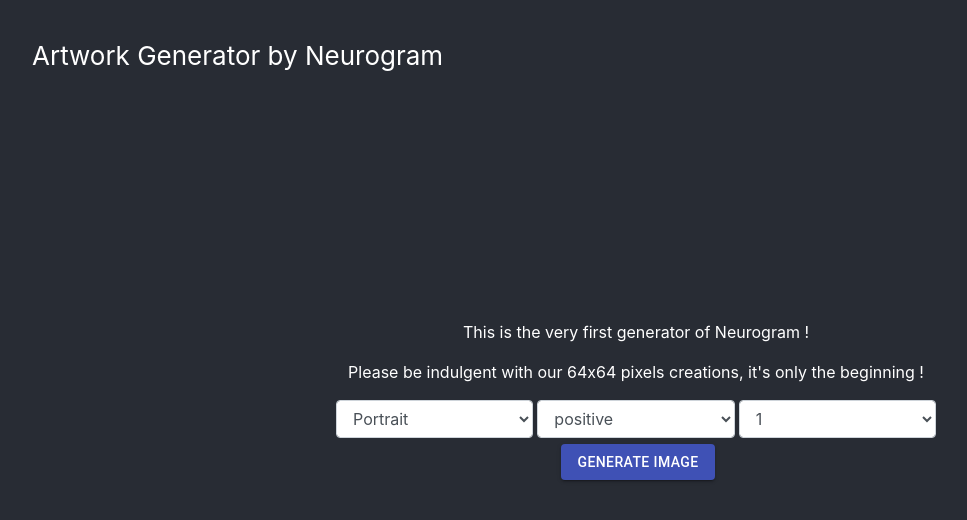
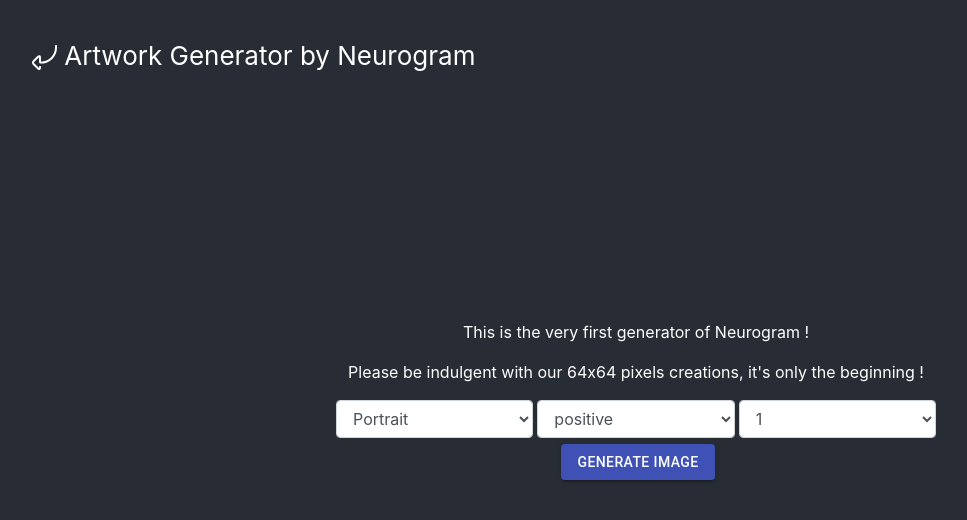
Before and after one commit to PainAuChoco/neurogram-app, a React (Create React App) app in the folder react-ui/: page / in a window 1280 px wide. Both pictures are taken after a click on the element 424 px from the left and 380 px from the top of the page. Shown: the top 520 px of the page, without its empty margins (4-971 px from the left). Built offline with nearby package versions, Linux system fonts and the light colour scheme.

Commit message:
return arrow + margin in generator

```diff
--- a/react-ui/src/App.css
+++ b/react-ui/src/App.css
@@ -31,6 +31,15 @@
   justify-content: center;
   font-size: calc(10px + 2vmin);
   color: white;
+}
+
+#arrow{
+  fill: white
+}
+
+#arrow:hover{
+  opacity: 0.5;
+  cursor: pointer
 }
 
 .MuiStepLabel-label.MuiStepLabel-active{
--- a/react-ui/src/App.js
+++ b/react-ui/src/App.js
@@ -6,6 +6,7 @@ import SuccessSnackBar from './Components/SuccessSnackBar'
 import Menu from './Components/Menu'
 import About from './Components/About'
 import EmotionPicker from './Components/EmotionPicker';
+import { ReactComponent as CurveArrow } from "./curve-arrow.svg"
 
 
 const GOOGLE_API_KEY = "AIzaSyAcNznsnSs9fgpA47oE9EuTYflRSeH6RSc";
@@ -319,6 +320,9 @@ class App extends React.Component {
     return (
       <div className="App">
           <div id="title">
+            {this.state.display !== null &&
+              <CurveArrow id="arrow" width="25px" height="25px" onClick={this.displayHomePage}/>
+            }
             {this.state.display !== null && this.state.display !== "About" &&
               <span> {this.state.display + " by "}</span>
             }
--- a/react-ui/src/Components/ImageGenerator.js
+++ b/react-ui/src/Components/ImageGenerator.js
@@ -9,7 +9,8 @@ const generatorBig = {
 
 const generatorSmall = {
     width: "400px",
-    fontSize: "small"
+    fontSize: "small",
+    marginTop: "6em"
 }
 
 const imgSmall = {
```
Also changed, not shown: react-ui/src/curve-arrow.svg (added).
